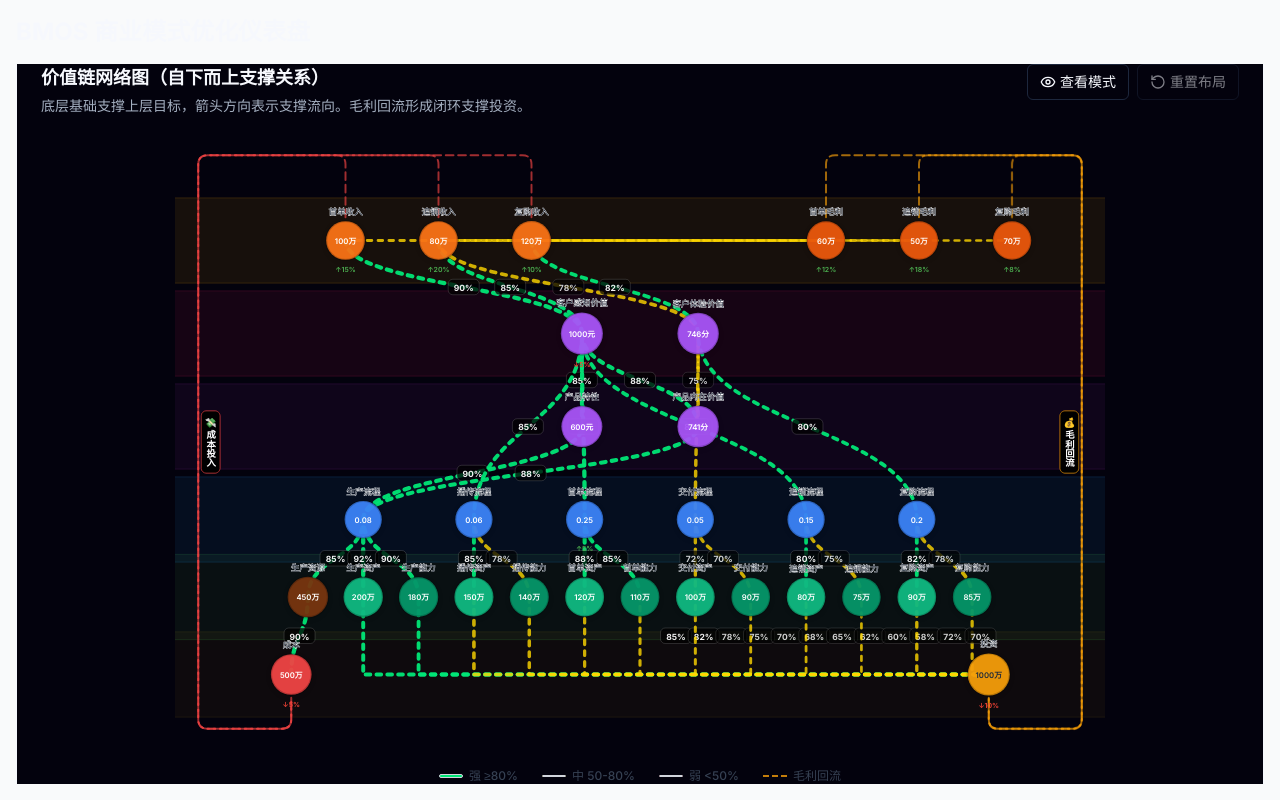
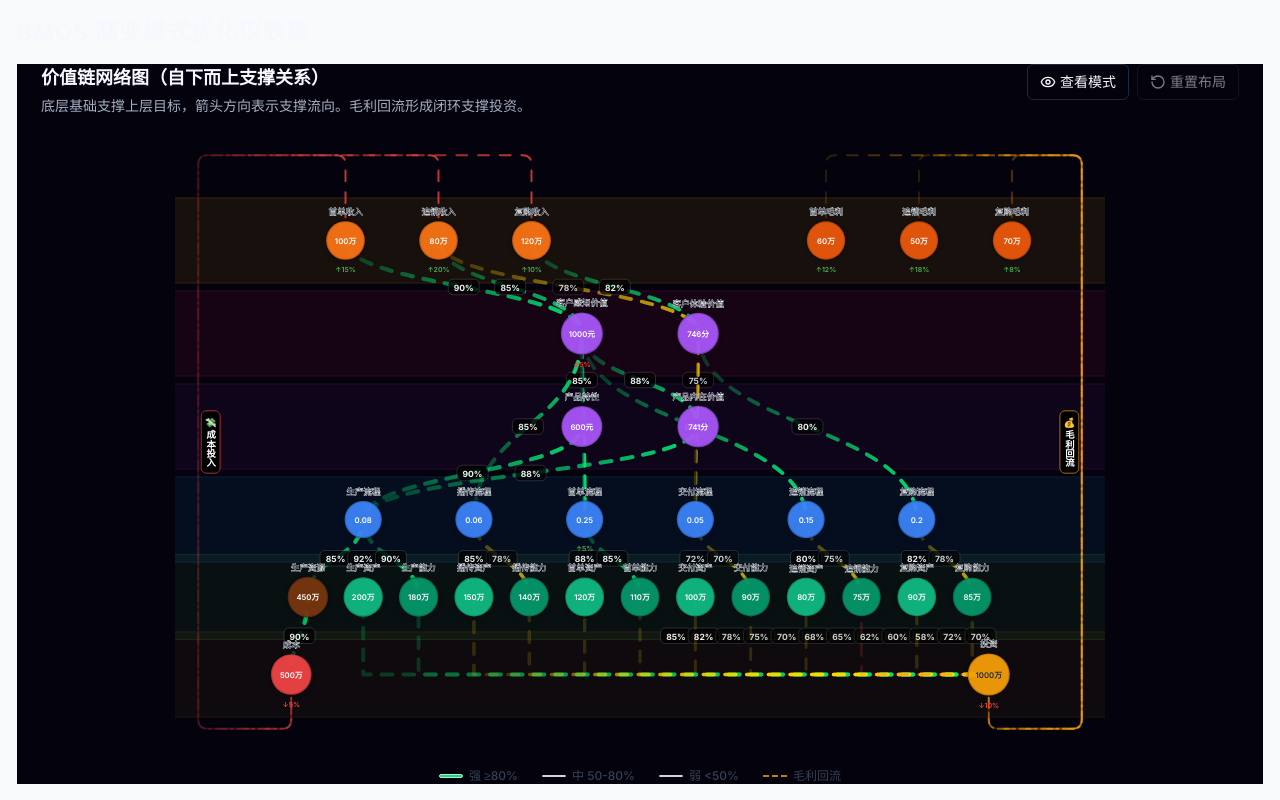
Before and after one commit to billHuangFeng/qbm-ai-system, a React (Vite) app: page / in a window 1280 px wide. Built offline with nearby package versions, Linux system fonts and the light colour scheme.

Commit message:
Implement gradient dashed lines

```diff
--- a/src/components/Visualization/ValueNetworkGraph.tsx
+++ b/src/components/Visualization/ValueNetworkGraph.tsx
@@ -150,6 +150,19 @@ export function ValueNetworkGraph(props: ValueNetworkGraphProps) {
     }
   });
 
+  // 根据效率选择渐变URL
+  const getGradientUrl = (efficiency: number) => {
+    if (efficiency >= 0.8) return 'url(#gradient-high)';
+    if (efficiency >= 0.6) return 'url(#gradient-medium)';
+    return 'url(#gradient-low)';
+  };
+
+  // 根据效率选择动画类
+  const getAnimationClass = (efficiency: number) => {
+    if (efficiency >= 0.8) return 'flow-arrow-fast';
+    if (efficiency >= 0.6) return 'flow-arrow';
+    return 'flow-arrow-slow';
+  };
 
   // 计算节点半径
   const getRadius = (node: NetworkNode) => {
@@ -164,11 +177,12 @@ export function ValueNetworkGraph(props: ValueNetworkGraphProps) {
     return (
       <path
         d={`M ${x1} ${y1} C ${x1} ${midY}, ${x2} ${midY}, ${x2} ${y2}`}
-        stroke={color}
+        stroke={getGradientUrl(efficiency)}
         strokeWidth={width}
         fill="none"
-        strokeDasharray="6 8"
+        strokeDasharray="14 14"
         strokeLinecap="round"
+        className={getAnimationClass(efficiency)}
       />
     );
   };
@@ -178,11 +192,12 @@ export function ValueNetworkGraph(props: ValueNetworkGraphProps) {
     return (
       <path
         d={`M ${x1} ${y1} L ${x2} ${y2}`}
-        stroke={color}
+        stroke={getGradientUrl(efficiency)}
         strokeWidth={width}
         fill="none"
-        strokeDasharray="6 8"
+        strokeDasharray="14 14"
         strokeLinecap="round"
+        className={getAnimationClass(efficiency)}
       />
     );
   };
@@ -194,12 +209,13 @@ export function ValueNetworkGraph(props: ValueNetworkGraphProps) {
     return (
       <path
         d={`M ${x1} ${y1} L ${x2} ${y1} L ${x2} ${y2}`}
-        stroke={color}
+        stroke={getGradientUrl(efficiency)}
         strokeWidth={width}
         fill="none"
-        strokeDasharray="6 8"
+        strokeDasharray="14 14"
         strokeLinecap="round"
         strokeLinejoin="round"
+        className={getAnimationClass(efficiency)}
       />
     );
   };
@@ -230,12 +246,13 @@ export function ValueNetworkGraph(props: ValueNetworkGraphProps) {
       <>
         <path
           d={pathData}
-          stroke="#F59E0B"
+          stroke="url(#gradient-feedback)"
           strokeWidth={2.5}
-          strokeDasharray="10 6"
+          strokeDasharray="14 14"
           fill="none"
           strokeLinecap="round"
-          opacity={0.7}
+          className="flow-arrow"
+          opacity={0.85}
         />
         {/* 毛利回流标签（深色背景+白色文字）*/}
         <rect
@@ -287,12 +304,13 @@ export function ValueNetworkGraph(props: ValueNetworkGraphProps) {
       <>
         <path
           d={pathData}
-          stroke="#EF4444"
+          stroke="url(#gradient-cost)"
           strokeWidth={2.5}
-          strokeDasharray="10 6"
+          strokeDasharray="14 14"
           fill="none"
           strokeLinecap="round"
-          opacity={0.7}
+          className="flow-arrow"
+          opacity={0.85}
         />
         {/* 成本投入标签（深色背景+白色文字）*/}
         <rect
@@ -431,6 +449,42 @@ export function ValueNetworkGraph(props: ValueNetworkGraphProps) {
 
         <div className="w-full flex items-center justify-center">
           <svg ref={svgRef} viewBox="0 0 1200 800" className="w-full h-auto max-h-[calc(100vh-180px)]" preserveAspectRatio="xMidYMid meet">
+            <defs>
+              {/* 高效率渐变（绿色：从淡到浓）*/}
+              <linearGradient id="gradient-high" x1="0%" y1="0%" x2="100%" y2="0%">
+                <stop offset="0%" stopColor="#00E676" stopOpacity="0.2" />
+                <stop offset="50%" stopColor="#00E676" stopOpacity="0.6" />
+                <stop offset="100%" stopColor="#00E676" stopOpacity="1" />
+              </linearGradient>
+
+              {/* 中等效率渐变（黄色）*/}
+              <linearGradient id="gradient-medium" x1="0%" y1="0%" x2="100%" y2="0%">
+                <stop offset="0%" stopColor="#FFD700" stopOpacity="0.2" />
+                <stop offset="50%" stopColor="#FFD700" stopOpacity="0.6" />
+                <stop offset="100%" stopColor="#FFD700" stopOpacity="1" />
+              </linearGradient>
+
+              {/* 低效率渐变（红色）*/}
+              <linearGradient id="gradient-low" x1="0%" y1="0%" x2="100%" y2="0%">
+                <stop offset="0%" stopColor="#FF5252" stopOpacity="0.2" />
+                <stop offset="50%" stopColor="#FF5252" stopOpacity="0.6" />
+                <stop offset="100%" stopColor="#FF5252" stopOpacity="1" />
+              </linearGradient>
+
+              {/* 毛利回流渐变（琥珀色）*/}
+              <linearGradient id="gradient-feedback" x1="0%" y1="0%" x2="100%" y2="0%">
+                <stop offset="0%" stopColor="#F59E0B" stopOpacity="0.2" />
+                <stop offset="50%" stopColor="#F59E0B" stopOpacity="0.6" />
+                <stop offset="100%" stopColor="#F59E0B" stopOpacity="1" />
+              </linearGradient>
+
+              {/* 成本投入渐变（红色）*/}
+              <linearGradient id="gradient-cost" x1="0%" y1="0%" x2="100%" y2="0%">
+                <stop offset="0%" stopColor="#EF4444" stopOpacity="0.2" />
+                <stop offset="50%" stopColor="#EF4444" stopOpacity="0.6" />
+                <stop offset="100%" stopColor="#EF4444" stopOpacity="1" />
+              </linearGradient>
+            </defs>
 
         {/* 全幅色带背景（优化版：降低透明度+添加边框）*/}
         {Object.entries(LEVEL_CONFIG).map(([level, config]) => (
--- a/src/index.css
+++ b/src/index.css
@@ -58,3 +58,25 @@ body {
   background-color: var(--color-background);
   color: var(--color-foreground);
 }
+
+/* 渐变虚线流动动画 */
+@keyframes dash-flow {
+  0% {
+    stroke-dashoffset: 28;
+  }
+  100% {
+    stroke-dashoffset: 0;
+  }
+}
+
+.flow-arrow {
+  animation: dash-flow 1.5s linear infinite;
+}
+
+.flow-arrow-fast {
+  animation: dash-flow 1s linear infinite;
+}
+
+.flow-arrow-slow {
+  animation: dash-flow 2s linear infinite;
+}
```
